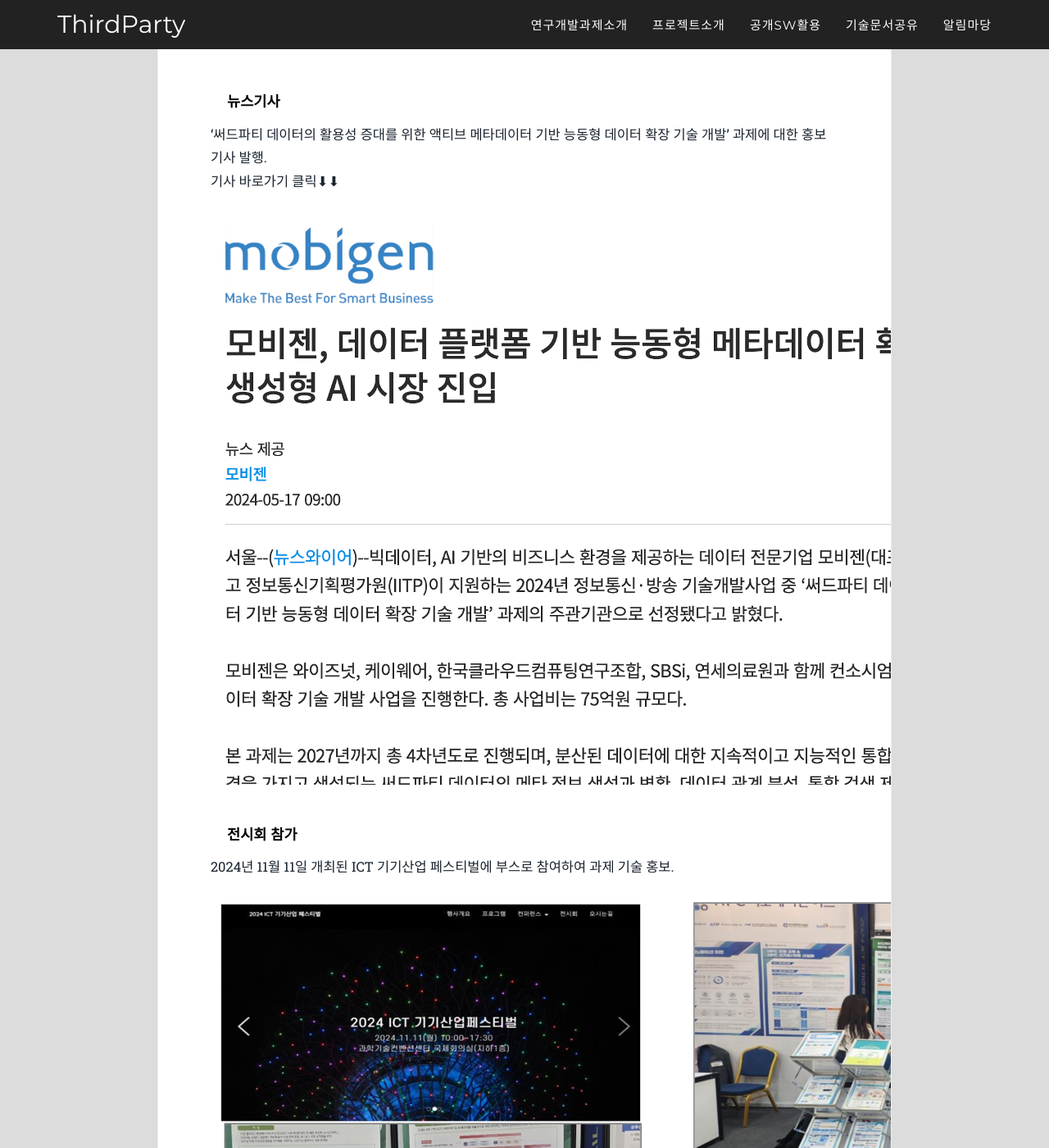
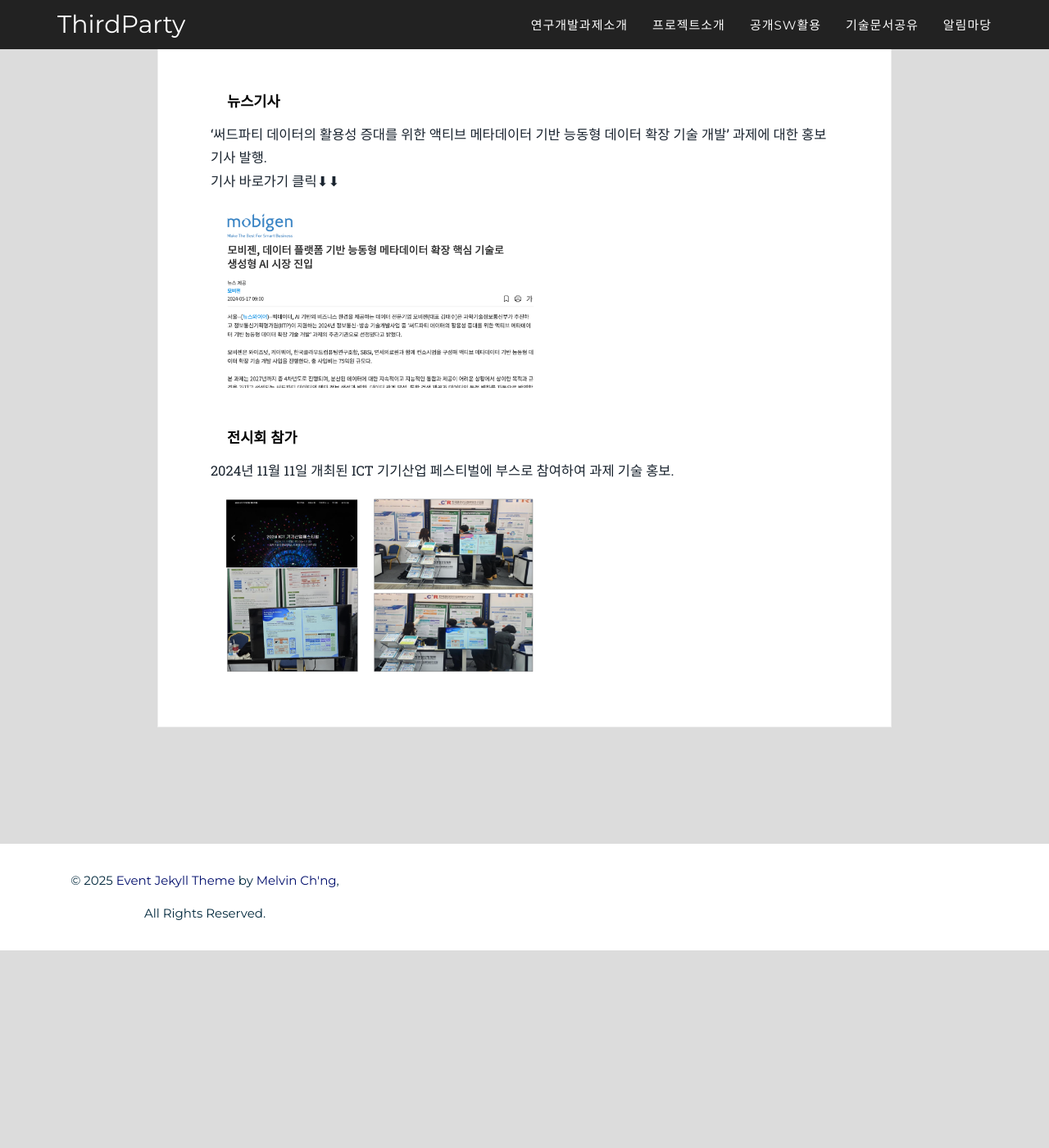
Before and after one commit to ThirdActiveDataExTech/ThirdActiveDataExTech.github.io, a Jekyll site: the page built from 2016_pages/announcement.html, in a window 1280 px wide and 1400 px high, scrolled down 241 px. Shown: the whole window at 82% size. Built offline with Jekyll 4.4.1, drawn with Linux system fonts in a browser that asks for light colours; some web fonts are replaced.

Commit message:
[알림마당]
- 이미지 css 변경

```diff
--- a/2016_pages/announcement.html
+++ b/2016_pages/announcement.html
@@ -14,11 +14,11 @@
         ‘써드파티 데이터의 활용성 증대를 위한 액티브 메타데이터 기반 능동형 데이터 확장 기술 개발’ 과제에 대한 홍보 기사 발행.<br>
         기사 바로가기 클릭⬇︎⬇︎
     </p>
-    <img class="" src="/css/2016_style/img/press-release1.png" href="https://www.newswire.co.kr/newsRead.php?no=989803" alt="">
+    <img class="announce-img" src="/css/2016_style/img/press-release1.png" href="https://www.newswire.co.kr/newsRead.php?no=989803" alt="">
 
     <h3>전시회 참가</h3>
     <p>
         2024년 11월 11일 개최된 ICT 기기산업 페스티벌에 부스로 참여하여 과제 기술 홍보.
     </p>
-    <img class="" src="/css/2016_style/img/CCCR-promotion.png" alt="">
+    <img class="announce-img" src="/css/2016_style/img/CCCR-promotion.png" alt="">
 </div>
--- a/_sass/2016_sass/_event.scss
+++ b/_sass/2016_sass/_event.scss
@@ -11,6 +11,11 @@
     margin-left: 15px;
     width: 10%;
     height: auto;
+  }
+
+  img.announce-img {
+    margin-left: 15px;
+    width: 50%;
   }
 
   a {
```
